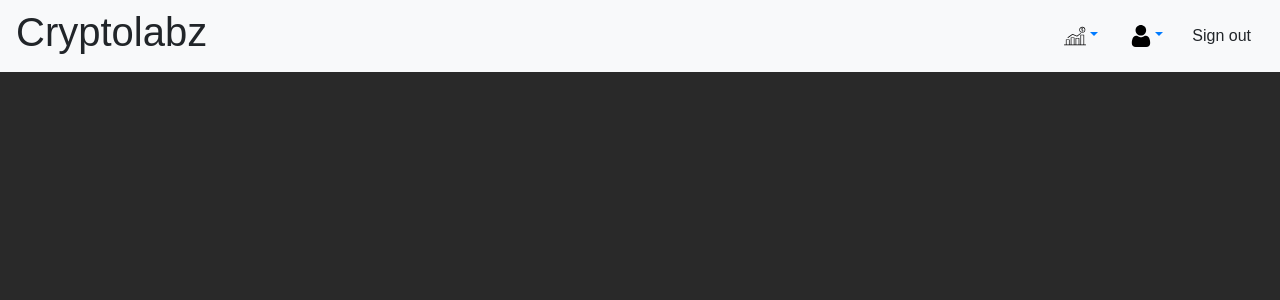
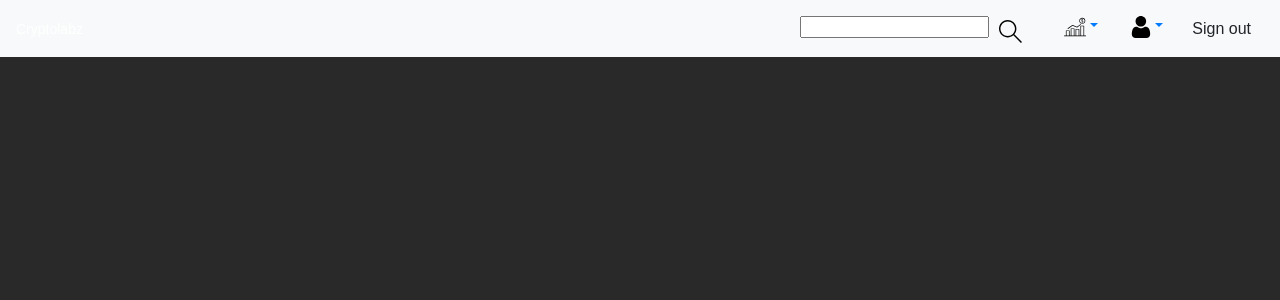
Before and after one commit to julienlgy/cryptolabz, a React (Create React App) app in the folder frontend/: page / in a window 1280 px wide. Both pictures are taken after a click on the button "Sign in". Shown: the top 300 px of the page. Built offline with nearby package versions, Linux system fonts and the light colour scheme.

Commit message:
dev(front): searchbar maquette

```diff
--- /dev/null
+++ b/frontend/src/components/UserBanner/SearchBar/SearchBar.js
@@ -0,0 +1,48 @@
+import './searchbar.css'
+
+import React from 'react';
+import icon from './search_icon.svg'
+import { Button,
+  NavItem,
+  NavLink } from 'reactstrap'
+
+class SearchBar extends React.Component {
+  constructor(props) {
+    super(props)
+    this.state = { search: '' }
+  }
+
+  handleChangeText = (e) => {
+    this.setState({
+      ...this.state,
+      search: e.target.value
+    });
+    this.props.onUpdateSearch(this.state.search)
+  }
+
+  handleSearch() {
+    this.props.onDoSearch(this.state.search)
+  }
+
+  render() {
+    return (
+      <NavItem className="searchbar">
+        <NavLink>
+          <input
+            type="text"
+            onChange={this.handleChangeText.bind(this)}/>
+          <Button type="button"
+              onClick={() => this.handleSearch()}>
+            <img
+                src={icon}
+                alt="search_icon"
+                longdesc="made by https://www.flaticon.com/authors/smartline"
+                className="icon"/>
+          </Button>
+        </NavLink>
+      </NavItem>
+    );
+  }
+}
+
+export default SearchBar;
--- /dev/null
+++ b/frontend/src/components/UserBanner/SearchBar/searchbar.css
@@ -0,0 +1,13 @@
+.searchbar .icon {
+  height: 2.8ex;
+}
+
+.searchbar Button {
+  padding-left: 1ex;
+  padding-top: .2ex;
+  padding-right: 1ex;
+  padding-bottom: .2ex;
+  height: 3ex;
+  background-color:transparent;
+  border-color: transparent;
+}
--- a/frontend/src/components/UserBanner/UserBanner.js
+++ b/frontend/src/components/UserBanner/UserBanner.js
@@ -3,6 +3,7 @@ import './userbanner.css'
 import React from 'react';
 import CryptosMenu from './CryptosMenu/CryptosMenu'
 import UserMenu from './UserMenu/UserMenu'
+import SearchBar from './SearchBar/SearchBar'
 import { Button,
   Nav,
   Navbar } from 'reactstrap'
@@ -34,9 +35,15 @@ class UserBanner extends React.Component {
     });
   }
 
+  handleUpdateSearch = (search_string) => {}
+
+  handleDoSearch = (search_string) => {
+    console.log("todo: do search " + search_string)
+  }
+
   renderSignIn() {
     return(
-      <Button type="button" color="light" btn-sm
+      <Button type="button" color="light"
         onClick={() => this.handleClickSignIn()}>
         Sign in
       </Button>
@@ -45,7 +52,7 @@ class UserBanner extends React.Component {
 
   renderSignUp() {
     return(
-      <Button type="button" color="light" btn-sm
+      <Button type="button" color="light"
         onClick={() => this.handleClickSignUp()}>
         Sign up
       </Button>
@@ -54,7 +61,7 @@ class UserBanner extends React.Component {
 
   renderSignOut() {
     return(
-      <Button type="button" color="light" btn-sm
+      <Button type="button" color="light"
         onClick={() => this.handleClickSignOut()}>
         Sign out
       </Button>
@@ -64,15 +71,20 @@ class UserBanner extends React.Component {
   render() {
     return (
         <Navbar color="light" expand="md" fixed="top"
-          className="UseBanner navbar-default">
+          className="userbanner navbar-default">
             <div className="mr-auto">
-              <h1>Cryptolabz</h1>
+              <span className="cryptolabz">
+                Cryptolabz
+              </span>
             </div>
 
-            <Nav pullRight>
+            <Nav>
               { !this.state.isAuthentified && this.renderSignIn() }
               { !this.state.isAuthentified && this.renderSignUp() }
 
+              { this.state.isAuthentified && <SearchBar
+                  onUpdateSearch={this.handleUpdateSearch}
+                  onDoSearch={this.handleDoSearch}/> }
               { this.state.isAuthentified && <CryptosMenu /> }
               { this.state.isAuthentified && <UserMenu /> }
               { this.state.isAuthentified && this.renderSignOut() }
--- a/frontend/src/components/UserBanner/userbanner.css
+++ b/frontend/src/components/UserBanner/userbanner.css
@@ -1,4 +1,4 @@
-.UserBanner {
+.userbanner {
   background-color: rgb(100, 172, 190);
 }
 
```
Also changed, not shown: frontend/src/components/UserBanner/SearchBar/search_icon.svg (added).
